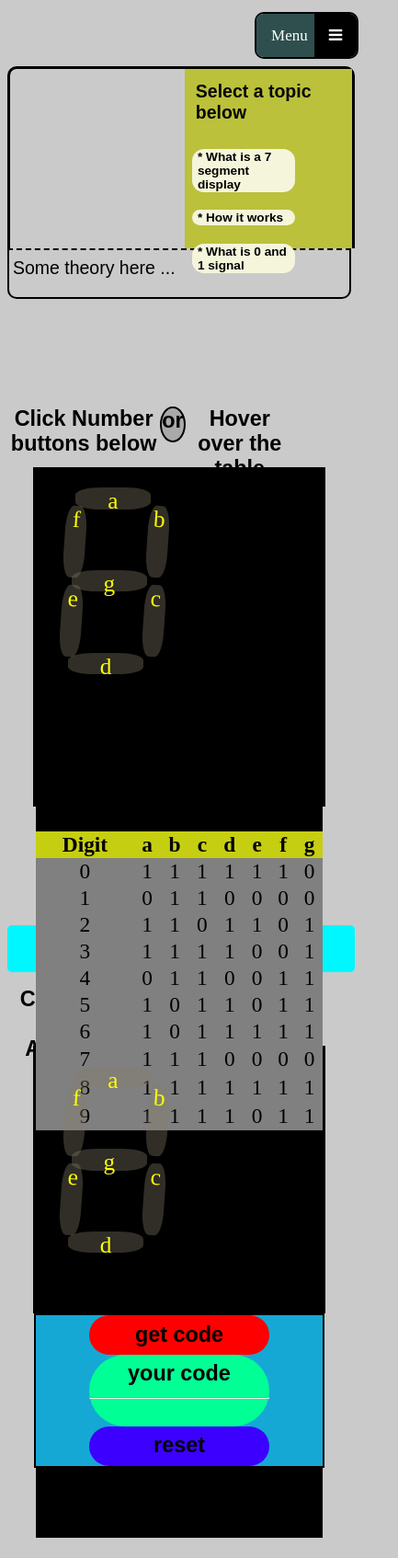
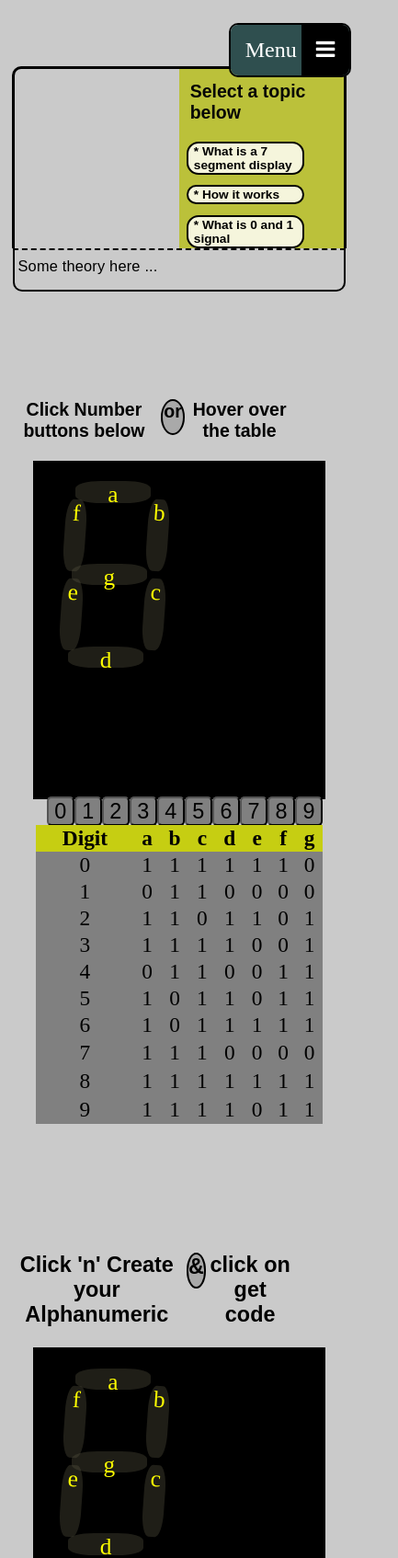
Before and after one commit to ShaikMuzammil-git/7-segment-display, a plain HTML site: page index.html in a window 390 px wide. Shown: the top 1694 px of the page at 92% size, 433 px wide, since content can reach past the window. Before the commit the page ends 1672 px from the top, so only its background shows below. Drawn offline with Linux system fonts and the light colour scheme; a web font is replaced by a local one.

Commit message:
Update 7seg.css

```diff
--- a/7seg.css
+++ b/7seg.css
@@ -18,11 +18,11 @@ body {
 }
 .title {
   height: 12vmin;
-  width: 107vmin;
+  width: 61vw;
   margin-left: 2vmin;
   background-image: url("white.png");
   margin-top: 0vmin;
-  background-size: cover;
+  background-size: contain;
   background-repeat: no-repeat;
   border-radius: 15px;
 }
@@ -56,7 +56,9 @@ body {
 }
 #section1 {
   height: 50vmin;
-  width: 95.5vw;
+  width: 92vw;
+  display: block;
+  margin: auto;
   display: flex;
   border: 3px solid black;
   margin-top: 1vmin;
@@ -97,20 +99,29 @@ body {
   font-size: 3.5vmin;
   margin-top: 5vmin;
   margin-bottom: 0;
-  width: auto;
+  width: 33vw;
   border-radius: 13px;
   background-color: beige;
   text-align: left;
   border: none;
   color: rgb(0, 0, 0);
   font-weight: bold;
+  border: 2px solid black;
+  cursor: pointer;
+  transition: all 0.4s;
 }
 
 #section2 {
-  font-size: 5vmin;
+  width: 92vw;
+  display: block;
+  margin: auto;
+  font-size: 4.2vmin;
   border: 2px solid black;
   border-radius: 0px 0px 10px 10px;
   border-style: dashed solid solid solid;
+  font-family: monospace;
+  letter-spacing: 0.05vw;
+  text-align: justify;
 }
 #theory {
   margin-top: 0px;
@@ -122,8 +133,22 @@ body {
   margin-right: 1vw;
   font-family: Arial, Helvetica, sans-serif;
   text-justify: auto;
+  display: block;
+}
+#topic1 {
+  display: none;
+}
+#topic2 {
+  display: none;
+}
+#topic3 {
+  display: none;
 }
 
+#topic-section .topic:hover {
+  color: white;
+  background-color: black;
+}
 #section3 {
   display: flex;
   flex-direction: row-reverse;
@@ -170,7 +195,7 @@ body {
   position: absolute;
 }
 #digit {
-  height: 83vmin;
+  height: inherit;
   width: 51vw;
   background-color: red;
   background-color: grey;
@@ -231,6 +256,8 @@ body {
   #section4 {
     display: flex;
     flex-direction: column-reverse;
+    position: relative;
+    top: 89vmin;
   }
   #tablecontainer2 {
     height: inherit;
@@ -249,7 +276,7 @@ body {
   }
 }
 #num {
-  height: 63vh;
+  height: 100%;
   width: 100%;
   background-color: rgb(0 0 0);
 }
@@ -257,7 +284,7 @@ body {
 #aBit {
   height: 6vmin;
   width: 21vw;
-  background-color: #827d695e;
+  background-color: #5551405e;
   position: absolute;
   margin-top: 5vmin;
   margin-left: 11vw;
@@ -269,11 +296,10 @@ body {
 #bBit {
   height: 20vmin;
   width: 6vmin;
-  background-color: #827d695e;
+  background-color: #5551405e;
   position: absolute;
   margin-top: 10vmin;
   margin-left: 31vw;
-
   border-radius: 34%;
   transform: rotate(4deg);
   font-size: 3vmax;
@@ -283,11 +309,10 @@ body {
 #cBit {
   height: 20vmin;
   width: 6vmin;
-  background-color: #827d695e;
+  background-color: #5551405e;
   position: absolute;
   margin-top: 32vmin;
   margin-left: 30vw;
-
   border-radius: 34%;
   transform: rotate(4deg);
   font-size: 3vmax;
@@ -297,7 +322,7 @@ body {
 #dBit {
   height: 6vmin;
   width: 21vw;
-  background-color: #827d695e;
+  background-color: #5551405e;
   position: absolute;
   margin-top: 51vmin;
   margin-left: 9vw;
@@ -309,11 +334,10 @@ body {
 #eBit {
   height: 20vmin;
   width: 6vmin;
-  background-color: #827d695e;
+  background-color: #5551405e;
   position: absolute;
   margin-top: 32vmin;
   margin-left: 7vw;
-
   border-radius: 34%;
   transform: rotate(4deg);
   font-size: 3vmax;
@@ -323,11 +347,10 @@ body {
 #fBit {
   height: 20vmin;
   width: 6vmin;
-  background-color: #827d695e;
+  background-color: #5551405e;
   position: absolute;
   margin-top: 10vmin;
   margin-left: 8vw;
-
   border-radius: 34%;
   transform: rotate(4deg);
   font-size: 3vmax;
@@ -337,7 +360,7 @@ body {
 #gBit {
   height: 6vmin;
   width: 21vw;
-  background-color: #827d695e;
+  background-color: #5551405e;
   position: absolute;
   margin-top: 28vmin;
   margin-left: 10vw;
@@ -348,53 +371,14 @@ body {
 }
 #selectNum {
   display: flex;
+  font-size: 7vmin;
+  width: auto;
   margin-left: 3vw;
-  font-size: 7vmin;
-  margin-top: 2vmin;
-}
-.topnav {
-  overflow: hidden;
-  background-color: #333;
-  position: relative;
-  height: 12vmin;
-  width: 28vmin;
-  float: right;
-  margin-right: 2vw;
-  border-radius: 10px;
-  border: 2px solid black;
+  /* margin: 2vh 2vw 2vh 4vw; */
 }
 
-.topnav #myLinks {
-  display: none;
-}
-
-.topnav a {
-  color: white;
-  padding: 14px 16px;
-  text-decoration: none;
-  font-size: 17px;
-  display: block;
-}
-
-.topnav a.icon {
-  background: black;
-  display: block;
-  position: absolute;
-  right: 0;
-  top: 0;
-}
-
-.topnav a:hover {
-  background-color: #ddd;
-  color: black;
-}
-
-.active {
-  background-color: darkslategray;
-  color: white;
-}
 #divider1 {
-  font-size: 6vmin;
+  font-size: 5vmin;
   color: black;
   font-weight: bolder;
   height: 10vmin;
@@ -405,6 +389,7 @@ body {
   display: flex;
   justify-content: space-between;
   width: 80vw;
+  text-align: center;
 }
 #divider2 {
   font-size: 6vmin;
@@ -416,9 +401,11 @@ body {
   font-family: Arial, Helvetica, sans-serif;
   text-align: center;
   display: flex;
-  justify-content: space-between;
+  justify-content: space-around;
   width: 80vw;
   margin-bottom: 3vh;
+  /* position: relative; */
+  /* top: 76vmin; */
 }
 #N0 {
   border-radius: 5px;
@@ -612,7 +599,7 @@ body {
 #aBit2 {
   height: 6vmin;
   width: 21vw;
-  background-color: #827d695e;
+  background-color: #5551405e;
   position: absolute;
   margin-top: 5vmin;
   margin-left: 11vw;
@@ -624,7 +611,7 @@ body {
 #bBit2 {
   height: 20vmin;
   width: 6vmin;
-  background-color: #827d695e;
+  background-color: #5551405e;
   position: absolute;
   margin-top: 10vmin;
   margin-left: 31vw;
@@ -638,7 +625,7 @@ body {
 #cBit2 {
   height: 20vmin;
   width: 6vmin;
-  background-color: #827d695e;
+  background-color: #5551405e;
   position: absolute;
   margin-top: 32vmin;
   margin-left: 30vw;
@@ -652,7 +639,7 @@ body {
 #dBit2 {
   height: 6vmin;
   width: 21vw;
-  background-color: #827d695e;
+  background-color: #5551405e;
   position: absolute;
   margin-top: 51vmin;
   margin-left: 9vw;
@@ -664,7 +651,7 @@ body {
 #eBit2 {
   height: 20vmin;
   width: 6vmin;
-  background-color: #827d695e;
+  background-color: #5551405e;
   position: absolute;
   margin-top: 32vmin;
   margin-left: 7vw;
@@ -678,7 +665,7 @@ body {
 #fBit2 {
   height: 20vmin;
   width: 6vmin;
-  background-color: #827d695e;
+  background-color: #5551405e;
   position: absolute;
   margin-top: 10vmin;
   margin-left: 8vw;
@@ -692,7 +679,7 @@ body {
 #gBit2 {
   height: 6vmin;
   width: 21vw;
-  background-color: #827d695e;
+  background-color: #5551405e;
   position: absolute;
   margin-top: 28vmin;
   margin-left: 10vw;
@@ -717,8 +704,146 @@ body {
 #navlink2 {
   height: 13vmin;
   width: 97vw;
-  background-color: rgb(0, 247, 255);
+  /* background-color: rgb(0, 247, 255); */
   background-image: url("char.png");
+  background-repeat: no-repeat;
   background-size: contain;
   border-radius: 5px;
+  /* position: relative; */
+  /* top: 83vmin; */
 }
+
+.topnav {
+  overflow: hidden;
+  background-color: #333;
+  position: fixed;
+  top: 3vh;
+  right: 2vw;
+  border-radius: 10px;
+  border: 2px solid black;
+  z-index: 10;
+}
+
+.topnav #myLinks {
+  height: inherit;
+  display: none;
+}
+
+.topnav a {
+  color: white;
+  padding: 14px 16px;
+  text-decoration: none;
+  /* font-size: 2rem; */
+  display: block;
+}
+
+.topnav a.icon {
+  height: 1.8rem;
+  background: black;
+  display: block;
+  position: absolute;
+  right: 0;
+  top: 0;
+}
+
+.topnav a:hover {
+  background-color: #ddd;
+  color: black;
+}
+
+.active {
+  background-color: darkslategray;
+  color: white;
+  width: 25vw;
+}
+
+@media (max-width: 1050px) {
+  .topnav {
+    font-size: 2rem;
+  }
+}
+@media (max-width: 500px) {
+  .topnav {
+    font-size: 1.6rem;
+  }
+}
+@media (max-width: 1020px) {
+  .topic {
+    margin-top: 3vmin;
+  }
+}
+@media (max-width: 2076px) {
+  .topnav {
+    font-size: 1.5rem;
+  }
+}
+@media (max-width: 551px) {
+  #section4 {
+    position: relative;
+    top: 86vmin;
+  }
+  #divider2 {
+    position: relative;
+    top: 76vmin;
+  }
+  #navlink2 {
+    position: relative;
+    top: 83vmin;
+  }
+}
+#num3 {
+  height: 70vh;
+  width: 50vw;
+  background-color: grey;
+  margin-top: 20vh;
+  display: grid;
+  grid-template-areas:
+    "digA digA digA"
+    "digF digN digB"
+    "digG digG digG"
+    "digE digN digC"
+    "digD digD digD";
+}
+
+#aBit3 {
+  height: 10vh;
+  width: 50vw;
+  background-color: red;
+  grid-area: digA;
+}
+#bBit3 {
+  height: 20vh;
+  width: 8vw;
+  background-color: red;
+  grid-area: digB;
+}
+#cBit3 {
+  height: 20vh;
+  width: 8vw;
+  background-color: red;
+  grid-area: digC;
+}
+#dBit3 {
+  height: 10vh;
+  width: 50vw;
+  background-color: red;
+  grid-area: digD;
+}
+#eBit3 {
+  height: 20vh;
+  width: 8vw;
+  background-color: red;
+  grid-area: digE;
+}
+#fBit3 {
+  height: 20vh;
+  width: 8vw;
+  background-color: red;
+  grid-area: digF;
+}
+#gBit3 {
+  height: 10vh;
+  width: 50vw;
+  background-color: red;
+  grid-area: digB;
+}
```
